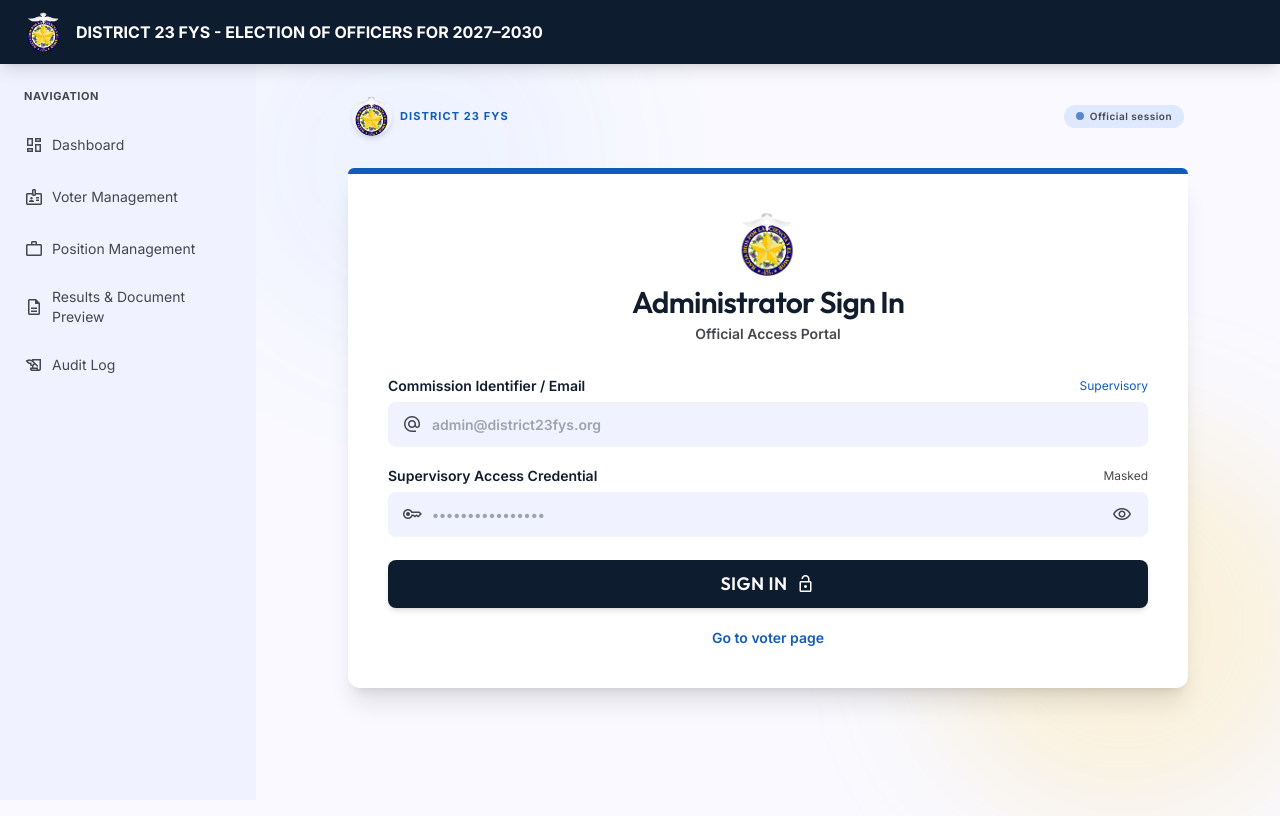
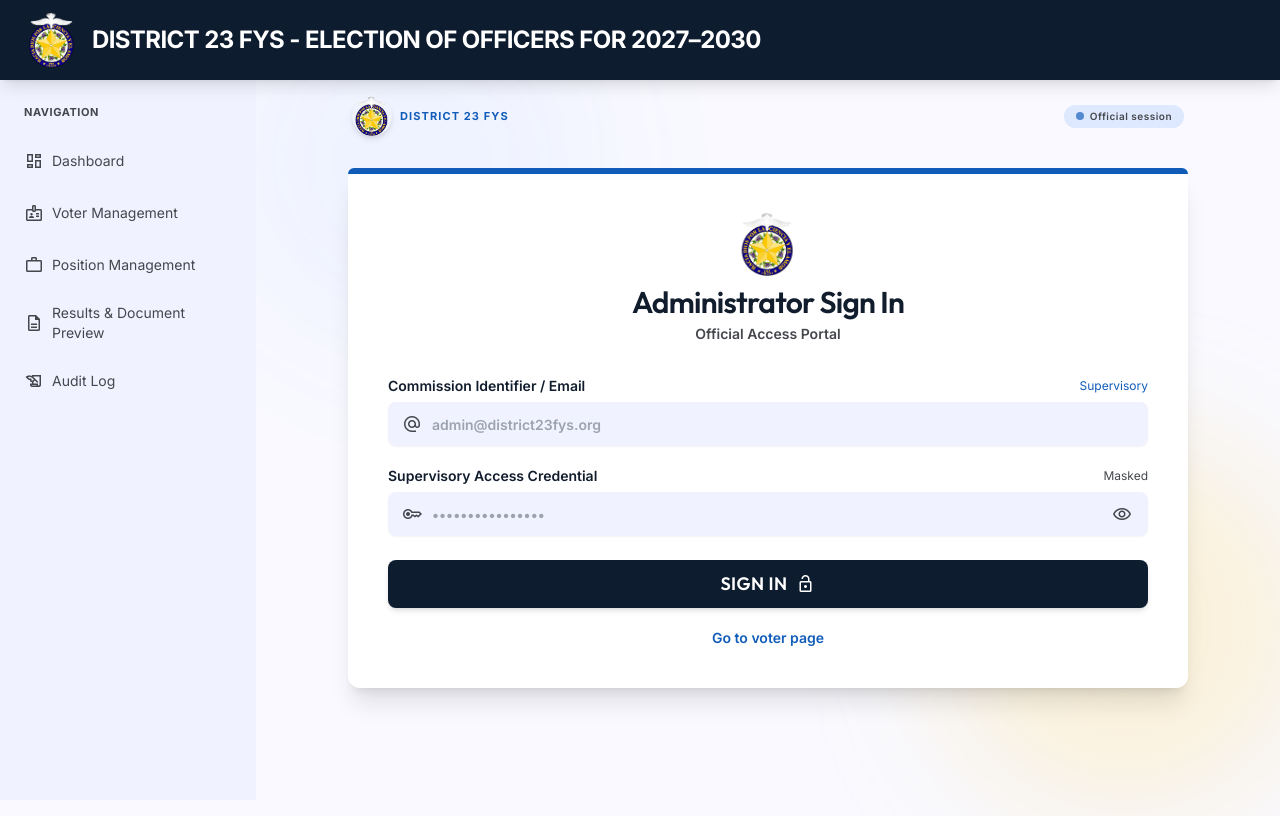
Before and after one commit to biancsss17/fysd23_election, a Laravel app: page /admin/login in a window 1280 px wide. Run offline with Laravel 12, Linux system fonts and the light colour scheme; style sheets or scripts are compiled from the project's sources; some libraries are stand-ins or nearby versions.

Commit message:
Standardize admin header and stabilize position sequence

```diff
--- a/ELECTION-app/public/js/admin-navigation-cleanup.js
+++ b/ELECTION-app/public/js/admin-navigation-cleanup.js
@@ -146,7 +146,7 @@ window.refreshLivePage = window.refreshLivePage || (() => {
             const nextDocument = new DOMParser().parseFromString(documentText, 'text/html');
             const currentMain = document.querySelector('main');
             const nextMain = nextDocument.querySelector('main');
-            if (currentMain && nextMain) {
+            if (currentMain && nextMain && currentMain.innerHTML !== nextMain.innerHTML) {
                 currentMain.replaceWith(nextMain);
                 document.dispatchEvent(new CustomEvent('admin-main-refreshed'));
             }
--- a/ELECTION-app/resources/views/admin-login.blade.php
+++ b/ELECTION-app/resources/views/admin-login.blade.php
@@ -19,13 +19,13 @@
     <link rel="stylesheet" href="{{ asset('css/app.css') }}?v={{ filemtime(public_path('css/app.css')) }}">
 </head>
 <body class="min-h-screen bg-[#f9f9ff] font-sans text-[#111c2d] antialiased">
-    <header class="fixed inset-x-0 top-0 z-50 h-16 bg-[#0e1c2f] shadow-lg">
-        <div class="flex h-full items-center px-4 sm:px-6">
-            <img src="{{ asset('images/uecfi-logo.png') }}" alt="UECFI logo" class="h-10 w-10 shrink-0 rounded-lg object-contain">
-            <div class="ml-3 truncate text-sm font-bold text-white sm:text-base">DISTRICT 23 FYS - ELECTION OF OFFICERS FOR 2027–2030</div>
+    <header class="fixed inset-x-0 top-0 z-50 h-20 bg-[#0e1c2f] shadow-lg">
+        <div class="flex h-20 items-center px-4 sm:px-6">
+            <img src="{{ asset('images/uecfi-logo.png') }}" alt="UECFI logo" class="standard-admin-logo h-14 w-14 shrink-0 rounded-full object-contain">
+            <div class="standard-admin-title ml-3 truncate text-[24px] font-bold uppercase leading-[1.15] tracking-tight text-white">DISTRICT 23 FYS - ELECTION OF OFFICERS FOR 2027–2030</div>
         </div>
     </header>
-    <aside class="fixed bottom-0 left-0 top-16 z-40 hidden w-64 bg-[#f0f3ff] py-6 lg:flex lg:flex-col">
+    <aside class="fixed bottom-0 left-0 top-20 z-40 hidden w-64 bg-[#f0f3ff] py-6 lg:flex lg:flex-col">
         <div class="px-6 pb-4 text-[11px] font-bold uppercase tracking-wider text-[#44474c]">Navigation</div>
         <nav class="flex flex-col gap-1 px-2">
             <a class="flex items-center gap-2 rounded px-4 py-2.5 text-sm text-[#44474c] transition hover:bg-[#dee8ff] hover:text-[#111c2d]" href="{{ route('admin.login') }}"><span class="material-symbols-outlined text-xl">dashboard</span>Dashboard</a>
```
Also changed, not shown: ELECTION-app/resources/views/admin-position-management.blade.php (+1 -21 lines), ELECTION-app/resources/views/admin/partials/header.blade.php (+4 -4 lines).
